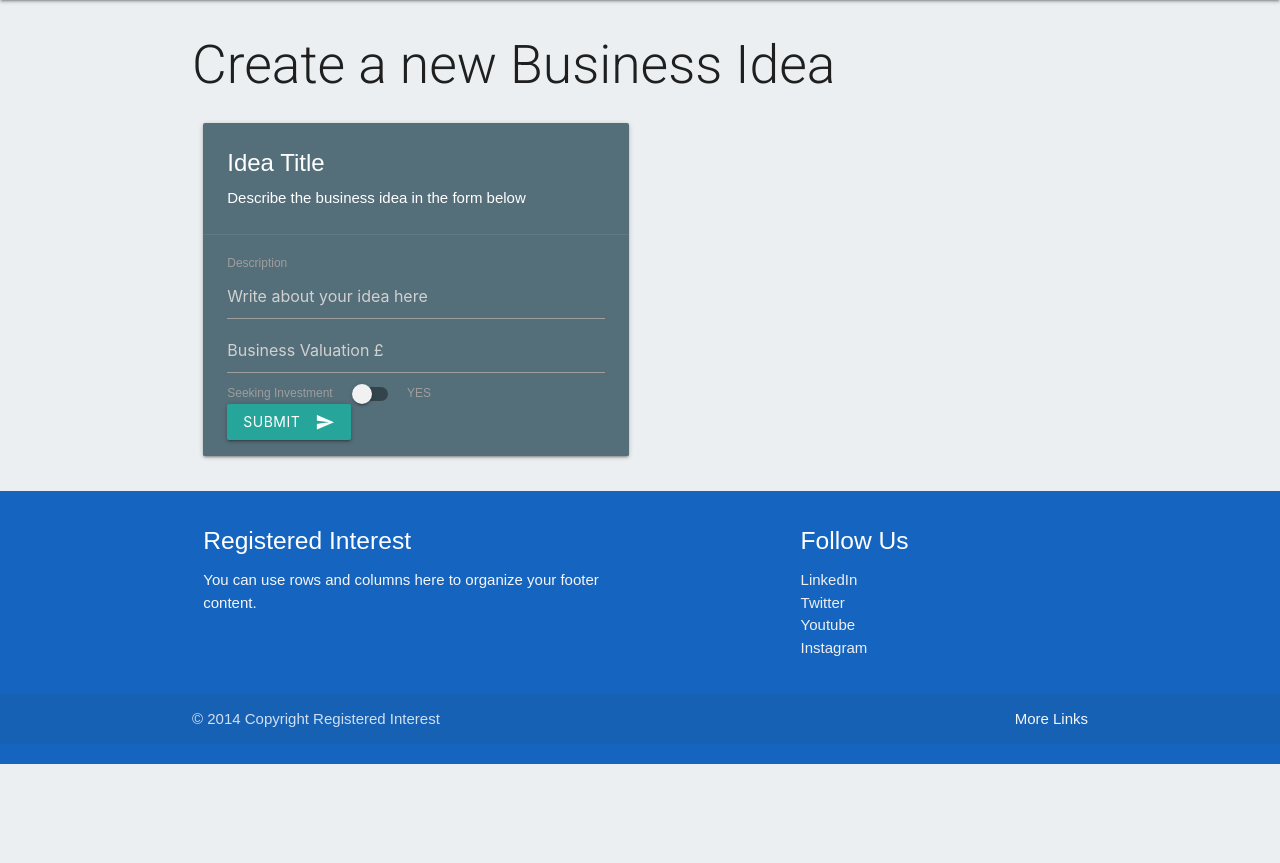
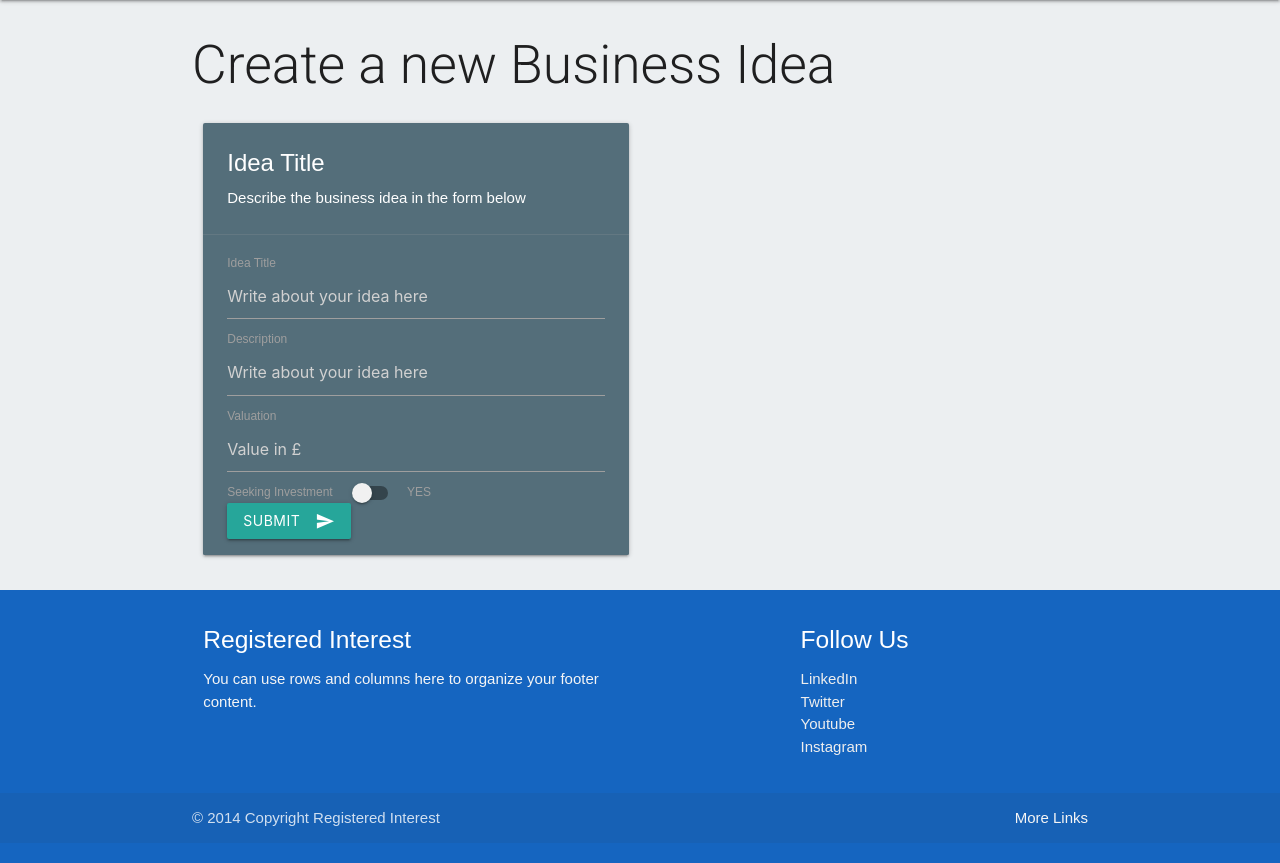
Before and after one commit to jlewis-89/Milestone-Project-3, a Flask app: page /get_ideas in a window 1280 px wide. Shown: the part 64-927 px from the top of the page. Before the commit the page ends 828 px from the top, so only its background shows below. Run offline with Flask 3, Linux system fonts and the light colour scheme; data that the repository does not hold is empty; some libraries are stand-ins or nearby versions.

Commit message:
Added CRUD functions to idea db, and linked up in HTML added requirements.txt

```diff
--- a/app.py
+++ b/app.py
@@ -82,7 +82,7 @@ def login():
             # username doesnt match
             flash("Username or password incorrect")
             return redirect(url_for("login"))
-    return render_template("login.html")
+    return render_template("profile.html")
 
 
 @app.route("/logout")
@@ -98,50 +98,58 @@ def search():
     return render_template("search.html")
 
 
+@app.route("/ideas")
+def ideas():
+    return render_template("ideas.html")
+
+
 @app.route("/get_ideas")
 def get_ideas():
-    ideas = list(mongo.db.ideas.find().sort("date", -1))
-    return render_template("ideas.html", ideas=ideas)
+    idea = list(mongo.db.idea.find().sort("date", -1))
+    return render_template("ideas.html", idea=idea)
 
 
 @app.route("/add_ideas", methods=["GET", "POST"])
 def add_ideas():
     if request.method == "POST":
-        ideas = {
-            "category_name": request.form.get("category_name"),
-            "idea_name": request.form.get("idea_name"),
-            "idea_description": request.form.get("idea_description"),
+        idea = {
+            "title": request.form.get("title"),
+            "description": request.form.get("description"),
+            "valuation": request.form.get("valuation"),
+            "invest": request.form.get("invest"),
             "created_by": session["user"]
         }
-        mongo.db.ideas.insert_one(ideas)
+        mongo.db.ideas.insert_one(idea)
         flash("Idea Successfully Added")
         return redirect(url_for("get_ideas"))
 
-    categories = mongo.db.ideas.find().sort("ideas", 1)
-    return render_template("ideas.html", ideas=ideas)
+    categories = mongo.db.idea.find().sort("idea", 1)
+    return render_template("ideas.html", idea=idea)
 
 
-@app.route("/edit_ideas/<ideas_id>", methods=["GET", "POST"])
-def edit_ideas(ideas_id):
-    idea = mongo.db.ideas.find_one({"_id": ObjectId(ideas_id)})
+@app.route("/edit_ideas/<idea_id>", methods=["GET", "POST"])
+def edit_ideas(idea_id):
+    idea = mongo.db.idea.find_one({"_id": ObjectId(idea_id)})
 
     if request.method == "POST":
         submit = {
-            "idea_name": request.form.get("idea_name"),
-            "idea_description": request.form.get("idea_description"),
+            "title": request.form.get("title"),
+            "description": request.form.get("description"),
+            "valuation": request.form.get("valuation"),
+            "invest": request.form.get("invest"),
             "created_by": session["user"]
         }
-        mongo.db.ideas.update({"_id": ObjectId(ideas_id)}, submit)
+        mongo.db.idea.update({"_id": ObjectId(idea_id)}, submit)
         flash("Idea Successfully Updated")
         return redirect(url_for("get_ideas"))
 
-    ideas = mongo.db.ideas.find().sort("ideas", 1)
+    idea = mongo.db.idea.find().sort("idea", 1)
     return render_template("ideas.html", idea=idea)
 
 
-@app.route("/delete_ideas/<ideas_id>")
-def delete_ideas(ideas_id):
-    mongo.db.ideas.delete_one({"_id": ObjectId(ideas_id)})
+@app.route("/delete_ideas/<idea_id>")
+def delete_ideas(idea_id):
+    mongo.db.idea.delete_one({"_id": ObjectId(idea_id)})
     flash("Idea Successfully Deleted")
     return redirect(url_for("get_ideas"))
 
--- a/templates/about.html
+++ b/templates/about.html
@@ -37,5 +37,8 @@
     <div class="col s7 pull-s7"><img src="static/assets/images/image placeholder.jpg" alt=""></div>
 </div>
 <br>
+<div class="row center">
+    <span><em>Interested in joining our community? click <a href="{{ url_for('register') }}">here</a></em></span>
+</div>
 
 {% endblock %}
--- a/templates/community.html
+++ b/templates/community.html
@@ -4,7 +4,7 @@
 <p>Access all the community business ideas here</p>
 
 <ul>
-    {% for idea in ideas %}
+    <!-- {% for idea in ideas %} -->
     <li>{{ idea }}</li>
     <div class="switch">
         <label>Would you Invest
@@ -19,7 +19,7 @@
         <a class="btn-floating btn-large waves-effect waves-light red"><i
                 class="material-icons">keyboard_arrow_down</i></a>
     </div>
-    {% endfor %}
+    <!-- {% endfor %} -->
 </ul>
 
 {% endblock %}
--- a/templates/ideas.html
+++ b/templates/ideas.html
@@ -11,12 +11,15 @@
             </div>
             <div class="card-action">
                 <form action="">
+                    <label for="title">Idea Title</label>
+                    <input type="text" placeholder="Write about your idea here" name="title" minlength="10" pattern="^[a-zA-Z0-9]$">
                     <label for="description">Description</label>
                     <input type="text" placeholder="Write about your idea here" name="description" minlength="10" pattern="^[a-zA-Z0-9]$">
-                    <input type="text" placeholder="Business Valuation £" name="valuation" pattern="^[£,$,0-9]$">
+                    <label for="valuation">Valuation</label>
+                    <input type="text" placeholder="Value in £" name="valuation" pattern="^[£,$,0-9]$">
                     <div class="switch">
                         <label>Seeking Investment
-                            <input type="checkbox">
+                            <input type="checkbox" name="invest">
                             <span class="lever"></span>
                             YES
                         </label>
--- a/templates/profile.html
+++ b/templates/profile.html
@@ -1,6 +1,7 @@
 {% extends "base.html" %}
 {% block content %}
 <h2> Profile {{ username }} </h2>
+<div class="container">
     <div class="col">
         <div class="row s6 left">
             <h3>My ideas</h3>
@@ -9,6 +10,8 @@
             <h3>Followed Ideas</h3>
         </div>
     </div>
+</div>
+<br>
 <div class="container">
     <h3>Account Details</h3>
     <form action="" method="POST">
--- a/templates/register.html
+++ b/templates/register.html
@@ -1,7 +1,7 @@
 {% extends "base.html" %}
 {% block content %}
 <div class="row center">
-    <div class="col s12 m6 center">
+    <div class="col s12 m6">
         <div class="card blue-grey darken-1">
             <div class="card-content white-text">
                 <span class="card-title">
```
Also changed, not shown: requirements.txt (added, +32 -0 lines), templates/login.html (+7 -3 lines), 1 other file. Lines whose indentation alone changed are shown as unchanged.
